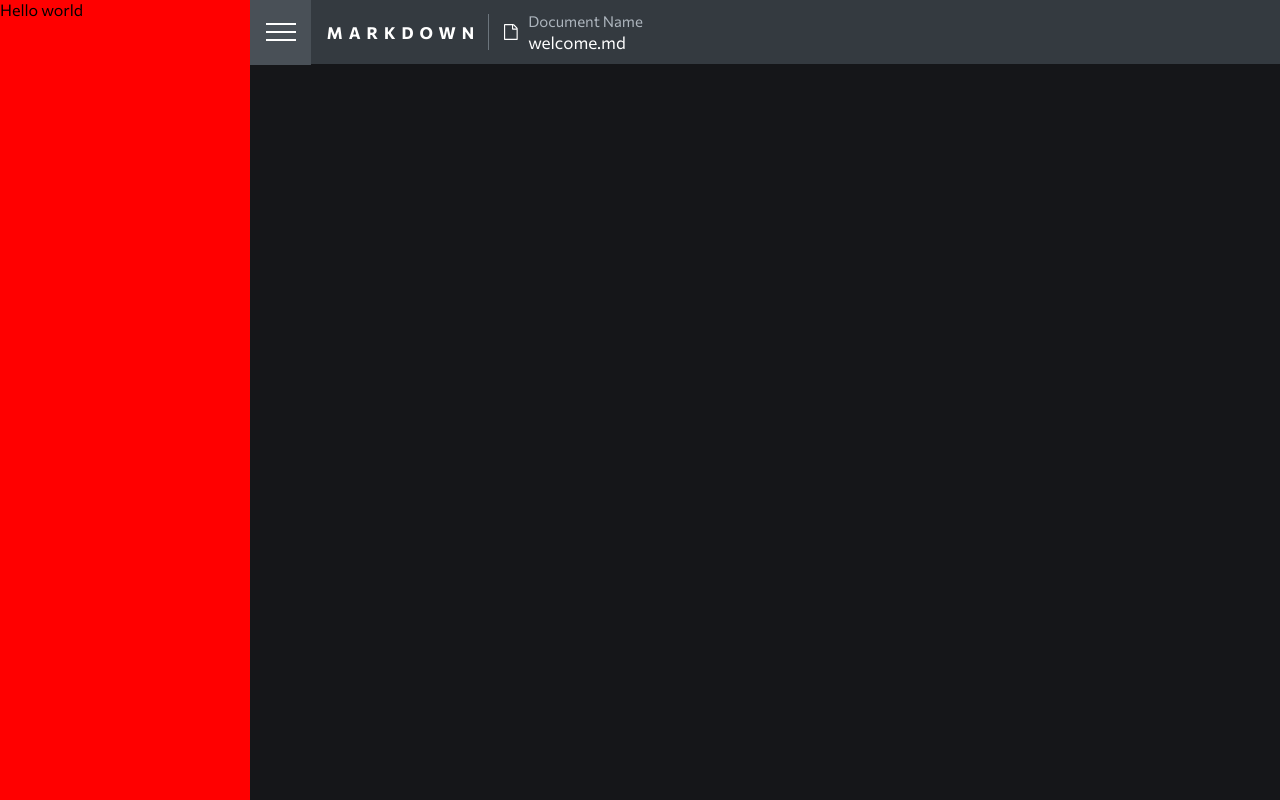
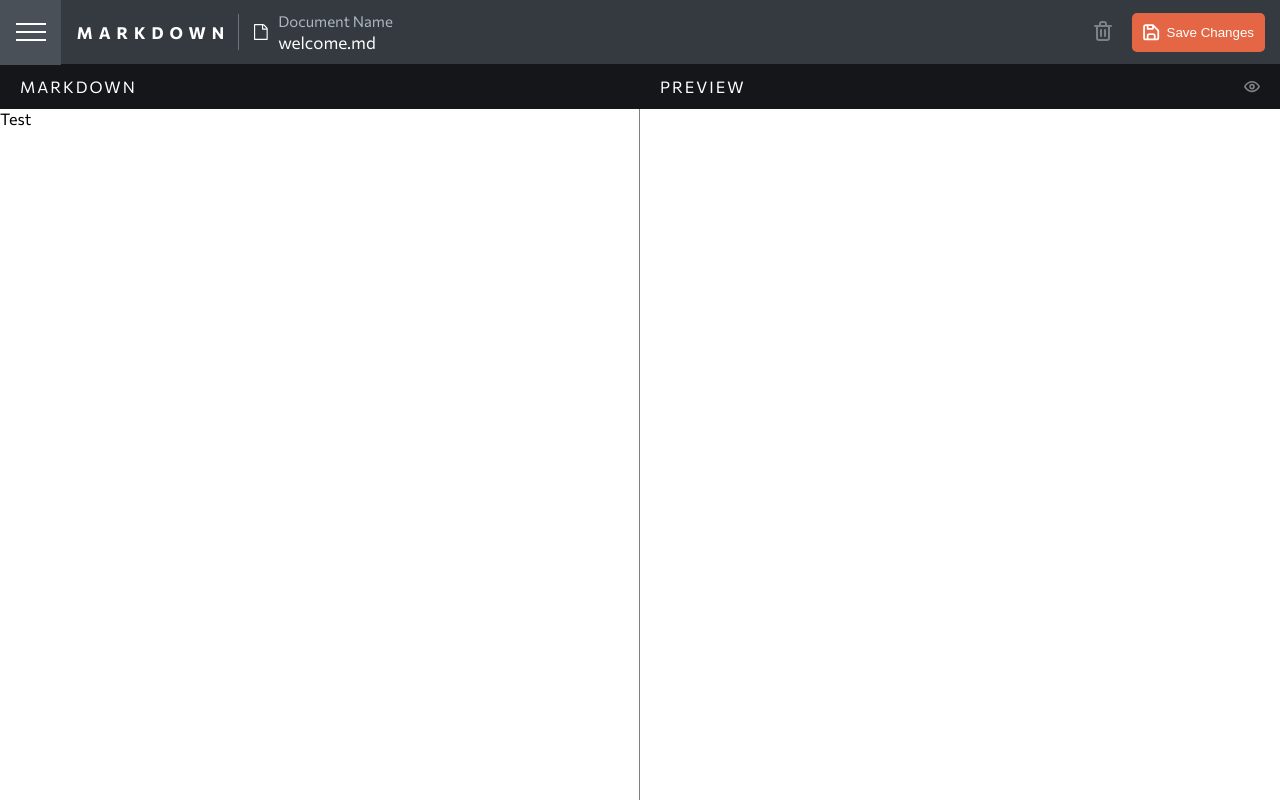
Before and after one commit to donalawa/react-markdown-editor, a Next.js app: page / in a window 1280 px wide. Built offline with nearby package versions, Linux system fonts and the light colour scheme.

Commit message:
UI design complete

```diff
--- a/components/Editor/Editor.jsx
+++ b/components/Editor/Editor.jsx
@@ -1,8 +1,16 @@
-
+import styles from './Editor.module.css'
 
 const Editor = () => {
     return (
-        <h1>Editor Component</h1>
+        <div className={styles.editorContainer}>
+            <div className={styles.editor_header}>
+                <p className={styles.editor_title}>MARKDOWN</p>
+                <svg width="16" height="12" xmlns="http://www.w3.org/2000/svg"><path d="M7.784.003c4.782-.144 7.597 4.31 8.109 5.198a.8.8 0 0 1 0 .8c-.688 1.2-3.255 5.086-7.677 5.198h-.2c-4.71 0-7.405-4.326-7.909-5.198a.8.8 0 0 1 0-.8C.803 4.001 3.362.115 7.784.003Zm.38 1.6h-.3c-3.199.08-5.286 2.71-6.086 3.998C2.482 6.73 4.73 9.68 8.176 9.6c3.199-.08 5.262-2.711 6.086-3.999-.712-1.127-2.967-4.086-6.398-3.998ZM8 2.803A2.799 2.799 0 1 1 8 8.4a2.799 2.799 0 0 1 0-5.598Zm0 1.599A1.2 1.2 0 1 0 8 6.8a1.2 1.2 0 0 0 0-2.4Z" fill="#7C8187"/></svg>
+            </div>
+            <div className={styles.editor_text}>
+                <p>Test</p>
+            </div>
+        </div>
     )
 }
 
--- /dev/null
+++ b/components/Editor/Editor.module.css
@@ -0,0 +1,34 @@
+
+.editorContainer {
+   height: 100%;
+}
+
+.editor_header {
+    display: flex;
+    align-items: center;
+    justify-content: space-between;
+    height: 45px;
+    padding: 0px 20px;
+    background-color: #151619;
+}
+
+
+
+.editor_title {
+    letter-spacing: 2px;
+    font-weight:400;
+    color: #fff;
+}
+
+.editor_text {
+    background-color: #fff;
+    height: 100%;
+    border-right: 1px solid gray;
+}
+
+
+@media screen and (min-width: 768px){
+    .editor_header svg {
+        display: none;
+    }
+}
--- /dev/null
+++ b/components/Output/Output.module.css
@@ -0,0 +1,22 @@
+
+
+.outputContainer {
+    height: 100%;
+}
+
+
+.output_head {
+    display: flex;
+    justify-content: space-between;
+    align-items: center;
+    height: 45px;
+    padding: 0px 20px;
+    background-color: #151619;
+}
+
+
+.output_title {
+    color: #fff;
+    font-weight: 400;
+    letter-spacing: 2px;
+}
--- a/components/Output/Output.tsx
+++ b/components/Output/Output.tsx
@@ -1,8 +1,13 @@
-
+import styles from './Output.module.css';
 
 const Output = () => {
     return (
-        <h1>Output Component</h1>
+        <div className={styles.outputContainer}>
+            <div className={styles.output_head}>
+                <p className={styles.output_title}>PREVIEW</p>
+                <svg width="16" height="12" xmlns="http://www.w3.org/2000/svg"><path d="M7.784.003c4.782-.144 7.597 4.31 8.109 5.198a.8.8 0 0 1 0 .8c-.688 1.2-3.255 5.086-7.677 5.198h-.2c-4.71 0-7.405-4.326-7.909-5.198a.8.8 0 0 1 0-.8C.803 4.001 3.362.115 7.784.003Zm.38 1.6h-.3c-3.199.08-5.286 2.71-6.086 3.998C2.482 6.73 4.73 9.68 8.176 9.6c3.199-.08 5.262-2.711 6.086-3.999-.712-1.127-2.967-4.086-6.398-3.998ZM8 2.803A2.799 2.799 0 1 1 8 8.4a2.799 2.799 0 0 1 0-5.598Zm0 1.599A1.2 1.2 0 1 0 8 6.8a1.2 1.2 0 0 0 0-2.4Z" fill="#7C8187"/></svg>
+            </div>
+        </div>
     )
 }
 
--- a/components/Sidebar/Sidbar.tsx
+++ b/components/Sidebar/Sidbar.tsx
@@ -2,7 +2,33 @@ import styles from './Sidebar.module.css';
 
 const Sidebar = () => {
     return (
-        <p>Hello world</p>
+        <div className={styles.sidbarContainer}>
+            <div className={styles.sidebar_title}>
+                <p>MY DOCUMENTS</p>
+            </div>
+            <div className={styles.new_document}>
+                <button className={styles.new_document_btn}>
+                    <span>+ New Document</span>
+                </button>
+            </div>
+            <div className={styles.files}>
+                <div className={styles.file}>
+                    <svg width="14" height="16" xmlns="http://www.w3.org/2000/svg"><path d="M13.107 3.393c.167.167.31.393.429.678.119.286.178.548.178.786v10.286c0 .238-.083.44-.25.607a.827.827 0 0 1-.607.25h-12a.827.827 0 0 1-.607-.25.827.827 0 0 1-.25-.607V.857C0 .62.083.417.25.25A.827.827 0 0 1 .857 0h8c.238 0 .5.06.786.179.286.119.512.261.678.428l2.786 2.786ZM9.143 1.214v3.357H12.5c-.06-.172-.125-.294-.196-.366L9.509 1.411c-.072-.072-.194-.137-.366-.197Zm3.428 13.643V5.714H8.857a.827.827 0 0 1-.607-.25.827.827 0 0 1-.25-.607V1.143H1.143v13.714H12.57Z" fill="#FFF"/></svg>
+                    <div className={styles.file_info}>
+                        <span className={styles.file_date}>15 May 2022</span>
+                        <p className={styles.file_name}>welcome.md</p>
+                    </div>
+                </div>
+
+                <div className={styles.file}>
+                    <svg width="14" height="16" xmlns="http://www.w3.org/2000/svg"><path d="M13.107 3.393c.167.167.31.393.429.678.119.286.178.548.178.786v10.286c0 .238-.083.44-.25.607a.827.827 0 0 1-.607.25h-12a.827.827 0 0 1-.607-.25.827.827 0 0 1-.25-.607V.857C0 .62.083.417.25.25A.827.827 0 0 1 .857 0h8c.238 0 .5.06.786.179.286.119.512.261.678.428l2.786 2.786ZM9.143 1.214v3.357H12.5c-.06-.172-.125-.294-.196-.366L9.509 1.411c-.072-.072-.194-.137-.366-.197Zm3.428 13.643V5.714H8.857a.827.827 0 0 1-.607-.25.827.827 0 0 1-.25-.607V1.143H1.143v13.714H12.57Z" fill="#FFF"/></svg>
+                    <div className={styles.file_info}>
+                        <span className={styles.file_date}>15 May 2022</span>
+                        <p className={styles.file_name}>untitled-document.md</p>
+                    </div>
+                </div>
+            </div>
+        </div>
     )
 }
 
--- a/components/Sidebar/Sidebar.module.css
+++ b/components/Sidebar/Sidebar.module.css
@@ -0,0 +1,43 @@
+
+
+.sidbarContainer {
+    padding: 0px 15px;
+}
+
+.sidebar_title {
+    height: 8vh;
+    /* background-color: green; */
+    display: flex;
+    font-weight: 600;
+    align-items: center;
+    color: #fff;
+}
+
+
+.new_document_btn {
+    padding: 14px 11px;
+    width: 100%;
+    border: 0px solid transparent;
+    border-radius: 5px;
+    background-color: rgba(228,102,69,255);
+    color: #fff;
+    margin-bottom: 30px;
+}
+
+.file {
+    display: flex;
+    column-gap: 20px;
+    align-items: center;
+    margin-bottom: 20px;
+}
+
+.file_date {
+    color: #ADB5BD;
+    margin-bottom: 2px;
+    font-size: 15px;
+}
+
+.file_name {
+    font-size: 17px;
+    color: #fff;
+}
--- a/pages/index.tsx
+++ b/pages/index.tsx
@@ -1,7 +1,10 @@
 import type { NextPage } from 'next'
 import HeaderMobile from '../components/Header/Header'
 import Sidebar from '../components/Sidebar/Sidbar'
+import Editor from '../components/Editor/Editor'
+
 import styles from '../styles/Home.module.css'
+import Output from '../components/Output/Output'
 
 const Home: NextPage = () => {
   return (
@@ -11,6 +14,14 @@ const Home: NextPage = () => {
       </div>
       <div className={styles.main}>
         <HeaderMobile />
+        <div className={styles.contentContainer}>
+          <div className={styles.content}>
+            <Editor />
+          </div>
+          <div className={styles.output}>
+            <Output />
+          </div>
+        </div>
       </div>
     </div>
   )
--- a/styles/Home.module.css
+++ b/styles/Home.module.css
@@ -7,9 +7,10 @@
 
 .sidebar {
     width: 250px;
-    background-color: red;
+    background-color: #212529;
     position: fixed;
-    left: 0px;
+    /* left: 0px; */
+    left: -250px;
     transition: left .9s cubic-bezier(.215,.61,.355,1);
     height: 100%;
 }
@@ -18,5 +19,37 @@
     transition: left .9s cubic-bezier(.215,.61,.355,1);
     width: 100%;
     position: fixed;
-    left: 250px;
+    /* left: 250px; */
 }
+
+
+
+
+/* MAIN CONTENT SEC */
+
+.contentContainer {
+    display: flex;
+    height: 100vh;
+}
+
+.content {
+    width: 100%;
+    /* background-color: #fff; */
+    transition: width .9s cubic-bezier(.215,.61,.355,1);
+}
+
+.output {
+    width: 0%;
+    background-color: #fff;
+    transition: width .9s cubic-bezier(.215,.61,.355,1),border-width .9s cubic-bezier(.215,.61,.355,1);
+}
+
+
+@media screen and (min-width: 768px) {
+    .content {
+        width: 50%;
+    }
+    .output {
+        width: 50%;
+    }
+}
```
